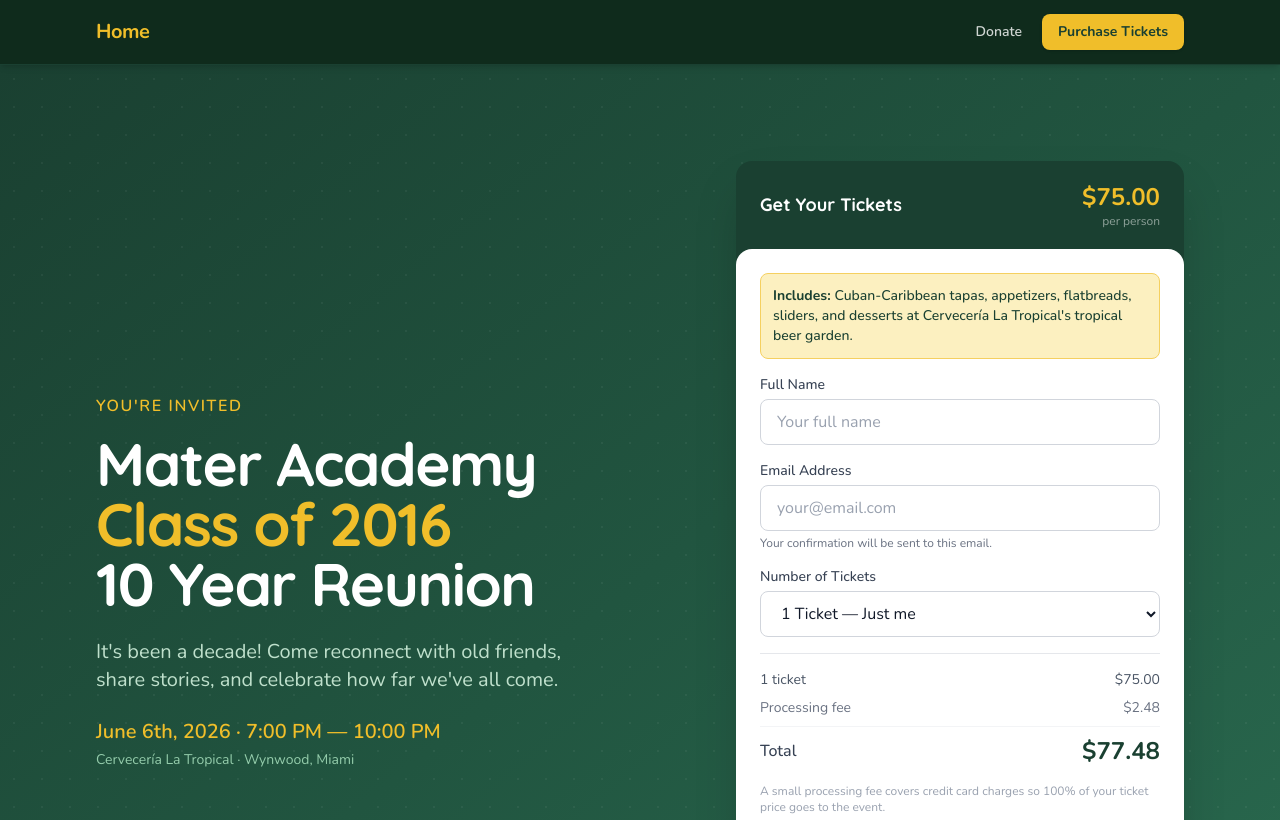
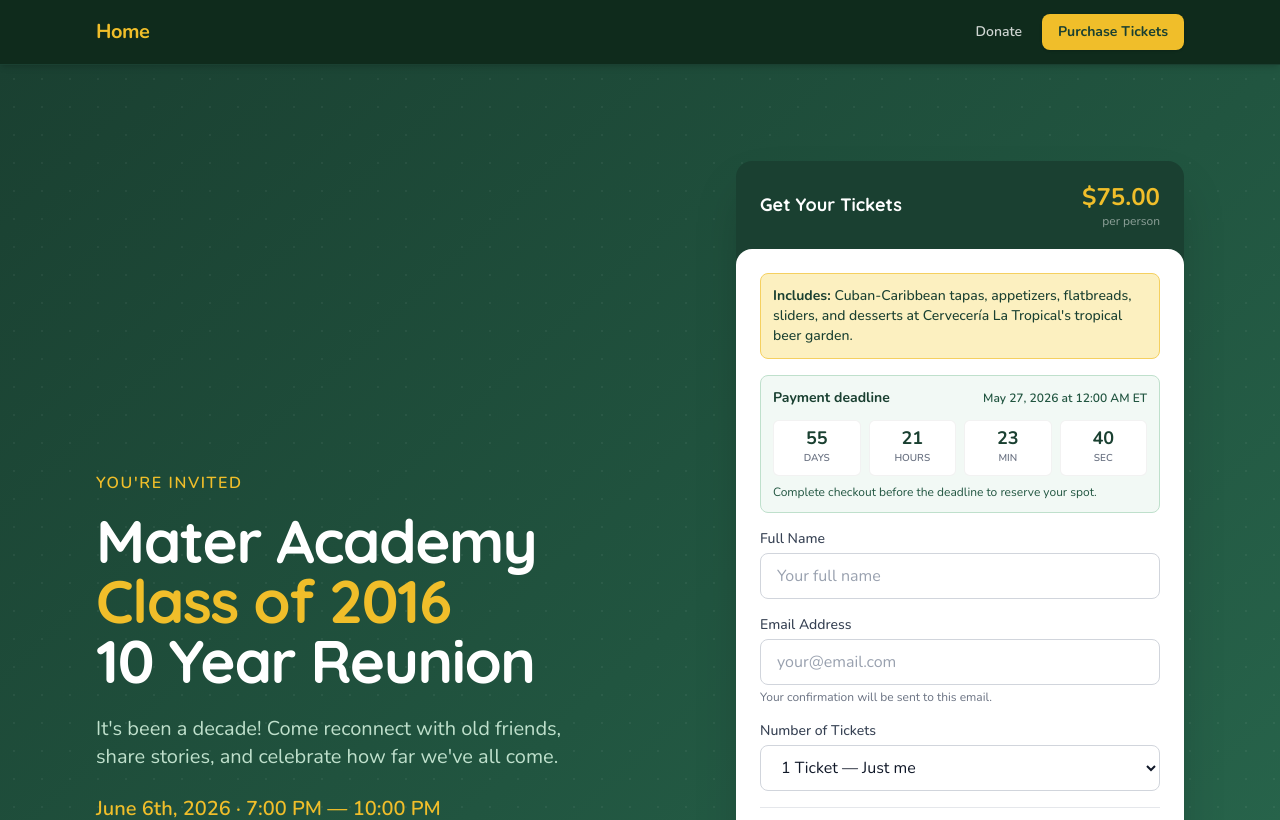
Before and after one commit to eddy2048/mater-10-year-reunion-invite-page, a Next.js app: page / in a window 1280 px wide. Shown: the top 820 px of the page. Built offline with nearby package versions, Linux system fonts and the light colour scheme.

Commit message:
add payment cutoff and harden webhooks

```diff
--- a/src/app/api/checkout/route.ts
+++ b/src/app/api/checkout/route.ts
@@ -1,5 +1,9 @@
 import { NextRequest, NextResponse } from "next/server";
-import { stripe } from "@/lib/stripe";
+import { getStripeClient } from "@/lib/stripe";
+import {
+  isPaymentDeadlineExpired,
+  PAYMENT_DEADLINE_LABEL,
+} from "@/lib/payment-deadline";
 import { getTicketPrice } from "@/lib/ticket-price";
 
 // Stripe fee: 2.9% + $0.30
@@ -9,6 +13,13 @@ function calculateStripeFee(amountInCents: number): number {
 
 export async function POST(req: NextRequest) {
   try {
+    if (isPaymentDeadlineExpired()) {
+      return NextResponse.json(
+        { error: `Ticket sales closed at ${PAYMENT_DEADLINE_LABEL}.` },
+        { status: 410 }
+      );
+    }
+
     const body = await req.json();
     const { email, name, quantity } = body;
 
@@ -30,6 +41,7 @@ export async function POST(req: NextRequest) {
     const subtotal = priceInCents * quantity;
     const fee = calculateStripeFee(subtotal);
     const baseUrl = process.env.NEXT_PUBLIC_BASE_URL || "http://localhost:3000";
+    const stripe = getStripeClient();
 
     const session = await stripe.checkout.sessions.create({
       payment_method_types: ["card"],
--- a/src/app/api/donate/route.ts
+++ b/src/app/api/donate/route.ts
@@ -1,5 +1,5 @@
 import { NextRequest, NextResponse } from "next/server";
-import { stripe } from "@/lib/stripe";
+import { getStripeClient } from "@/lib/stripe";
 
 export async function POST(req: NextRequest) {
   try {
@@ -14,6 +14,7 @@ export async function POST(req: NextRequest) {
     }
 
     const baseUrl = process.env.NEXT_PUBLIC_BASE_URL || "http://localhost:3000";
+    const stripe = getStripeClient();
 
     const session = await stripe.checkout.sessions.create({
       payment_method_types: ["card"],
--- a/src/app/api/webhook/route.ts
+++ b/src/app/api/webhook/route.ts
@@ -1,10 +1,13 @@
 import { NextRequest, NextResponse } from "next/server";
-import { stripe } from "@/lib/stripe";
+import { getStripeClient } from "@/lib/stripe";
 import Stripe from "stripe";
+
+export const runtime = "nodejs";
 
 export async function POST(req: NextRequest) {
   const body = await req.text();
   const sig = req.headers.get("stripe-signature");
+  const webhookSecret = process.env.STRIPE_WEBHOOK_SECRET;
 
   if (!sig) {
     return NextResponse.json(
@@ -13,14 +16,29 @@ export async function POST(req: NextRequest) {
     );
   }
 
+  if (!webhookSecret) {
+    console.error("Stripe webhook secret is not configured.");
+    return NextResponse.json(
+      { error: "Webhook endpoint is not configured." },
+      { status: 500 }
+    );
+  }
+
   let event: Stripe.Event;
+  let stripe: Stripe;
 
   try {
-    event = stripe.webhooks.constructEvent(
-      body,
-      sig,
-      process.env.STRIPE_WEBHOOK_SECRET!
+    stripe = getStripeClient();
+  } catch (err) {
+    console.error("Stripe secret key is not configured:", err);
+    return NextResponse.json(
+      { error: "Payment provider is not configured." },
+      { status: 500 }
     );
+  }
+
+  try {
+    event = stripe.webhooks.constructEvent(body, sig, webhookSecret);
   } catch (err) {
     console.error("Webhook signature verification failed:", err);
     return NextResponse.json(
@@ -34,7 +52,7 @@ export async function POST(req: NextRequest) {
   if (event.type === "checkout.session.completed") {
     const session = event.data.object as Stripe.Checkout.Session;
     console.log(
-      `Payment completed: ${session.metadata?.type} — ${session.id}`
+      `Payment completed: ${session.metadata?.type ?? "unknown"} - ${session.id}`
     );
   }
 
--- a/src/app/tickets/ticket-form.tsx
+++ b/src/app/tickets/ticket-form.tsx
@@ -1,10 +1,39 @@
 "use client";
 
-import { useState } from "react";
+import { useEffect, useState } from "react";
+import {
+  getPaymentDeadlineRemainingMs,
+  isPaymentDeadlineExpired,
+  PAYMENT_DEADLINE_LABEL,
+} from "@/lib/payment-deadline";
 
 // Stripe fee: 2.9% + $0.30
 function calculateStripeFee(amountInCents: number): number {
   return Math.ceil(amountInCents * 0.029 + 30);
+}
+
+function getCountdownParts(remainingMs: number | null) {
+  if (remainingMs === null) {
+    return [
+      { label: "Days", value: "--" },
+      { label: "Hours", value: "--" },
+      { label: "Min", value: "--" },
+      { label: "Sec", value: "--" },
+    ];
+  }
+
+  const totalSeconds = Math.max(0, Math.floor(remainingMs / 1000));
+  const days = Math.floor(totalSeconds / 86400);
+  const hours = Math.floor((totalSeconds % 86400) / 3600);
+  const minutes = Math.floor((totalSeconds % 3600) / 60);
+  const seconds = totalSeconds % 60;
+
+  return [
+    { label: "Days", value: String(days) },
+    { label: "Hours", value: String(hours).padStart(2, "0") },
+    { label: "Min", value: String(minutes).padStart(2, "0") },
+    { label: "Sec", value: String(seconds).padStart(2, "0") },
+  ];
 }
 
 export function TicketForm({ priceInCents }: { priceInCents: number }) {
@@ -13,6 +42,7 @@ export function TicketForm({ priceInCents }: { priceInCents: number }) {
   const [name, setName] = useState("");
   const [loading, setLoading] = useState(false);
   const [error, setError] = useState("");
+  const [remainingMs, setRemainingMs] = useState<number | null>(null);
 
   const subtotal = priceInCents * quantity;
   const fee = calculateStripeFee(subtotal);
@@ -21,9 +51,29 @@ export function TicketForm({ priceInCents }: { priceInCents: number }) {
   const subtotalFormatted = (subtotal / 100).toFixed(2);
   const feeFormatted = (fee / 100).toFixed(2);
   const totalFormatted = (total / 100).toFixed(2);
+  const paymentClosed = remainingMs !== null && remainingMs <= 0;
+  const countdownParts = getCountdownParts(remainingMs);
+
+  useEffect(() => {
+    function updateCountdown() {
+      setRemainingMs(getPaymentDeadlineRemainingMs());
+    }
+
+    updateCountdown();
+    const interval = window.setInterval(updateCountdown, 1000);
+
+    return () => window.clearInterval(interval);
+  }, []);
 
   async function handleSubmit(e: React.FormEvent) {
     e.preventDefault();
+
+    if (isPaymentDeadlineExpired()) {
+      setRemainingMs(0);
+      setError(`Ticket sales closed at ${PAYMENT_DEADLINE_LABEL}.`);
+      return;
+    }
+
     setLoading(true);
     setError("");
 
@@ -52,6 +102,57 @@ export function TicketForm({ priceInCents }: { priceInCents: number }) {
 
   return (
     <form onSubmit={handleSubmit} className="space-y-4">
+      <div
+        className={`rounded-lg border p-3 ${
+          paymentClosed
+            ? "bg-red-50 border-red-200"
+            : "bg-green-50 border-green-200"
+        }`}
+      >
+        <div className="flex items-center justify-between gap-3">
+          <p
+            className={`text-sm font-bold ${
+              paymentClosed ? "text-red-800" : "text-green-900"
+            }`}
+          >
+            {paymentClosed ? "Ticket sales are closed" : "Payment deadline"}
+          </p>
+          <p
+            className={`text-right text-xs font-semibold ${
+              paymentClosed ? "text-red-700" : "text-green-800"
+            }`}
+          >
+            {PAYMENT_DEADLINE_LABEL}
+          </p>
+        </div>
+
+        <div className="mt-3 grid grid-cols-4 gap-2" aria-live="polite">
+          {countdownParts.map((part) => (
+            <div
+              key={part.label}
+              className="min-h-14 rounded-md bg-white border border-black/5 px-2 py-2 text-center"
+            >
+              <p className="font-bold tabular-nums text-green-900 leading-none text-lg">
+                {part.value}
+              </p>
+              <p className="mt-1 text-[10px] font-semibold uppercase text-gray-500">
+                {part.label}
+              </p>
+            </div>
+          ))}
+        </div>
+
+        <p
+          className={`mt-2 text-xs ${
+            paymentClosed ? "text-red-700" : "text-green-800"
+          }`}
+        >
+          {paymentClosed
+            ? "Purchases are no longer available."
+            : "Complete checkout before the deadline to reserve your spot."}
+        </p>
+      </div>
+
       <div>
         <label
           htmlFor="name"
@@ -147,10 +248,16 @@ export function TicketForm({ priceInCents }: { priceInCents: number }) {
 
         <button
           type="submit"
-          disabled={loading}
+          disabled={loading || remainingMs === null || paymentClosed}
           className="w-full bg-gold-500 hover:bg-gold-600 disabled:bg-gray-300 disabled:cursor-not-allowed text-green-900 font-bold py-3 px-6 rounded-lg text-lg transition-colors shadow-md"
         >
-          {loading ? "Processing..." : `Pay $${totalFormatted}`}
+          {paymentClosed
+            ? "Ticket Sales Closed"
+            : loading
+              ? "Processing..."
+              : remainingMs === null
+                ? "Checking Payment Window..."
+                : `Pay $${totalFormatted}`}
         </button>
       </div>
     </form>
--- /dev/null
+++ b/src/lib/payment-deadline.ts
@@ -0,0 +1,14 @@
+export const PAYMENT_DEADLINE_ISO = "2026-05-27T00:00:00-04:00";
+export const PAYMENT_DEADLINE_LABEL = "May 27, 2026 at 12:00 AM ET";
+
+export const PAYMENT_DEADLINE_TIMESTAMP = new Date(
+  PAYMENT_DEADLINE_ISO
+).getTime();
+
+export function getPaymentDeadlineRemainingMs(now = Date.now()): number {
+  return Math.max(0, PAYMENT_DEADLINE_TIMESTAMP - now);
+}
+
+export function isPaymentDeadlineExpired(now = Date.now()): boolean {
+  return now >= PAYMENT_DEADLINE_TIMESTAMP;
+}
--- a/src/lib/stripe.ts
+++ b/src/lib/stripe.ts
@@ -1,3 +1,17 @@
 import Stripe from "stripe";
 
-export const stripe = new Stripe(process.env.STRIPE_SECRET_KEY!);
+let stripeClient: Stripe | null = null;
+
+export function getStripeClient(): Stripe {
+  const secretKey = process.env.STRIPE_SECRET_KEY;
+
+  if (!secretKey) {
+    throw new Error("STRIPE_SECRET_KEY is not configured.");
+  }
+
+  if (!stripeClient) {
+    stripeClient = new Stripe(secretKey);
+  }
+
+  return stripeClient;
+}
```
